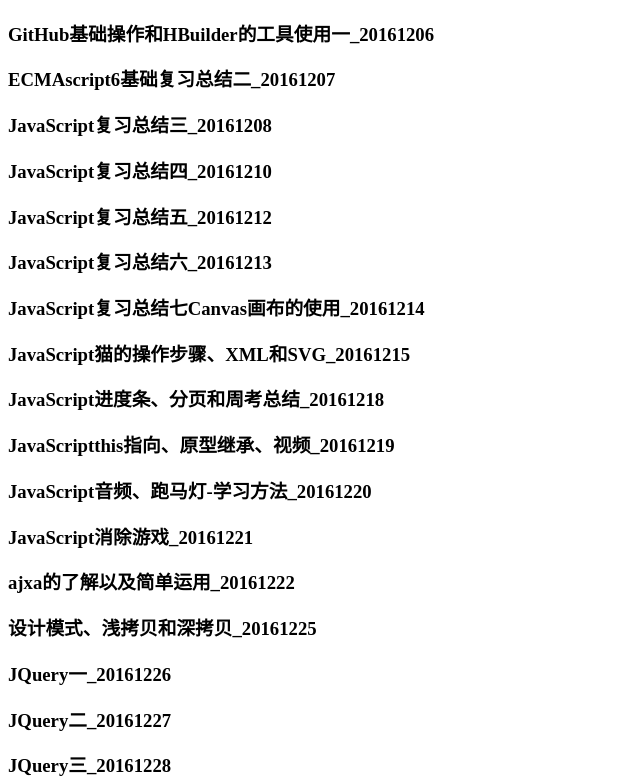
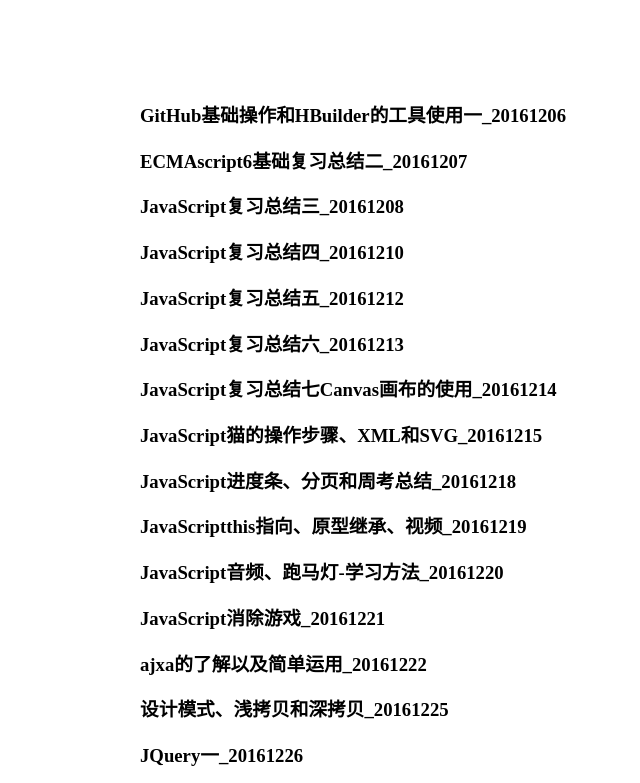
Before and after one commit to TonyFengby/TonyFengby.github.io, a plain HTML site: page index.html in a window 1280 px wide. Shown: the top 783 px of the page, without its empty margins (0-640 px from the left). Drawn offline with Linux system fonts and the light colour scheme.

Commit message:
Update index.html

```diff
--- a/index.html
+++ b/index.html
@@ -8,9 +8,14 @@
 			text-decoration: none;
 			color: #000;
 		}
+			div{
+			width:1000px;
+				margin:100px auto;
+			}
 		</style>
 	</head>
 	<body>
+	<div>
 		<h3><a href="https://tonyfengby.github.io/fby1206.html">GitHub基础操作和HBuilder的工具使用一_20161206</a></h3>
 		<h3><a href="https://tonyfengby.github.io/fby1207.html">ECMAscript6基础复习总结二_20161207</a></h3>
 		<h3><a href="https://tonyfengby.github.io/fby1208.html">JavaScript复习总结三_20161208</a></h3>
@@ -35,5 +40,6 @@
 		<h3><a href="https://TonyFengby.github.io/fby0105.html">cookies/localStorage/css3_20170105</a></h3>
 		<h3><a href="https://TonyFengby.github.io/fby0108.html">总结——联调、HTML5、CSS3_20170108</a></h3>
 		<h3><a href="https://TonyFengby.github.io/fby0109.html">布局——弹性布局_20170109</a></h3>
+	</div>
 	</body>
 </html>
```
